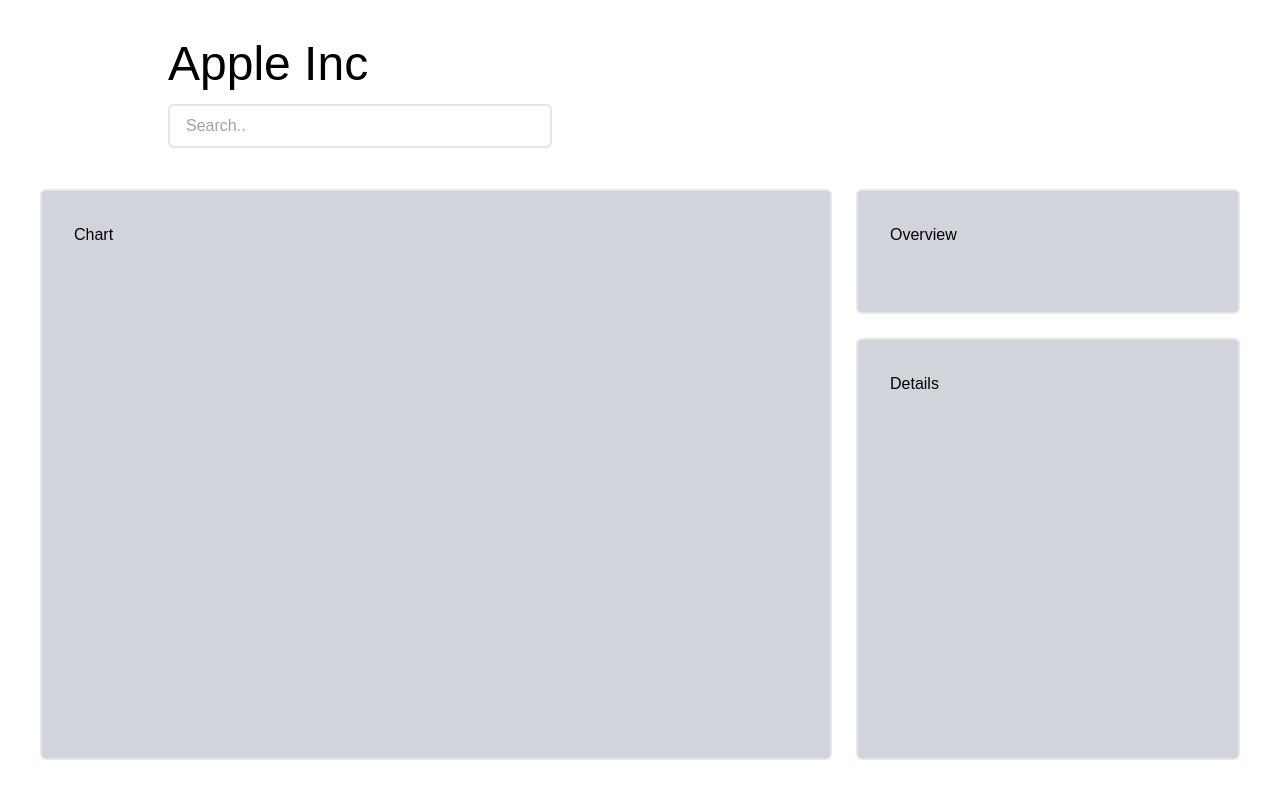
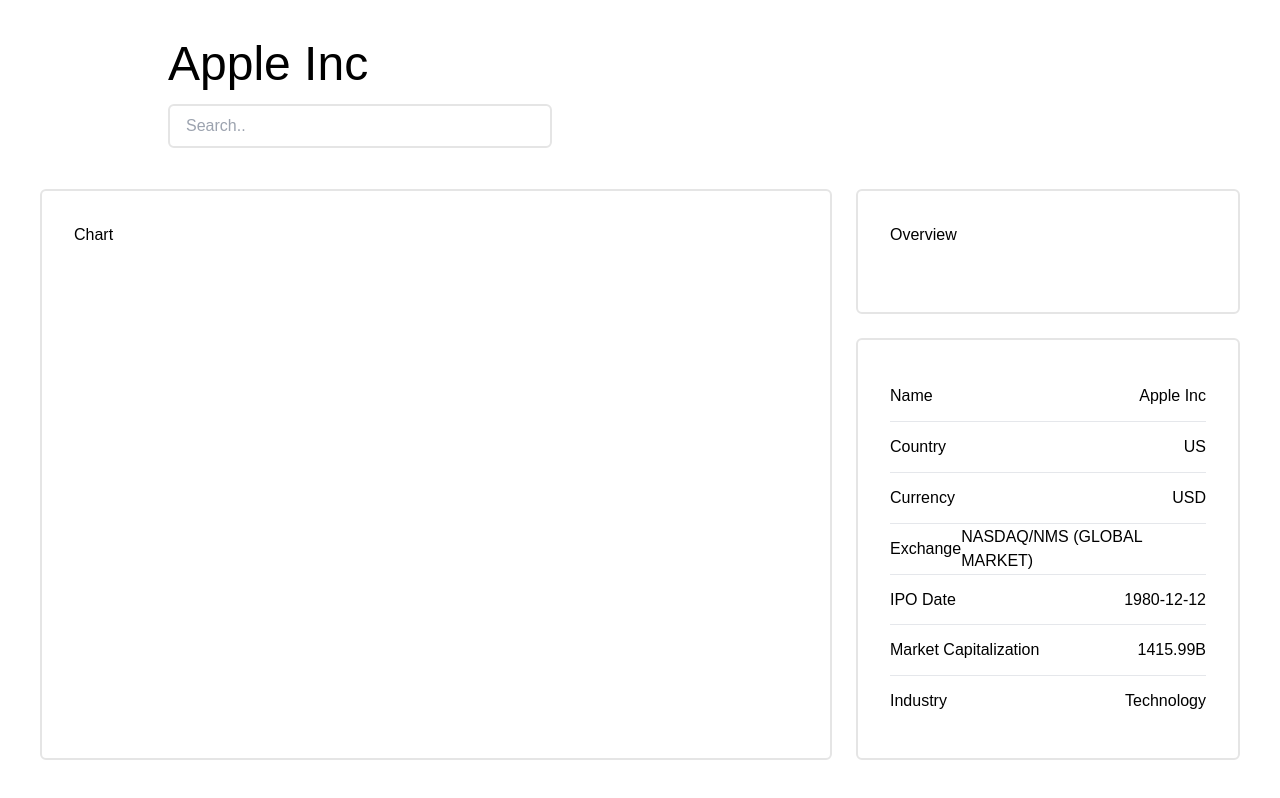
Before and after one commit to smeetChheda/stock-dashboard, a React (Create React App) app: page / in a window 1280 px wide. Built offline with nearby package versions, Linux system fonts and the light colour scheme; the HTML template or start-up script is replaced by a standard one.

Commit message:
details component

```diff
--- a/src/components/Card.jsx
+++ b/src/components/Card.jsx
@@ -2,7 +2,7 @@
 
 export default function Card({ children }) {
     return (
-        <div className="w-full h-full rounded-md relative p-8 border-2 bg-gray-300">
+        <div className="w-full h-full rounded-md relative p-8 border-2 bg-white border-neutral-200">
             {children}
         </div>
     )
--- a/src/components/Dashboard.jsx
+++ b/src/components/Dashboard.jsx
@@ -2,6 +2,7 @@
 import Card from './Card';
 import { mockCompanyProfile } from '../consts/mock';
 import Header from './Header';
+import Details from './Details';
 
 export default function Dashboard() {
     return (
@@ -22,9 +23,7 @@
                 </Card>
             </div>
             <div className="row-span-2 xl:row-span-3">
-                <Card>
-                    Details
-                </Card>
+                <Details details={mockCompanyProfile}/>
             </div>
 
         </div>
--- /dev/null
+++ b/src/components/Details.jsx
@@ -0,0 +1,34 @@
+import React from "react";
+import Card from "./Card";
+
+export default function Details({details}) {
+    const detailsList = {
+        name: "Name",
+        country: "Country",
+        currency: "Currency",
+        exchange: "Exchange",
+        ipo: "IPO Date",
+        marketCapitalization: "Market Capitalization",
+        finnhubIndustry: "Industry",
+    };
+
+    const convertMillionsToBillions = (number) => {
+        return (number/1000).toFixed(2);
+    }
+
+    return (
+        <Card>
+            <ul className="w-full h-full flex flex-col justify-between divide-y-1">
+                {Object.keys(detailsList).map((item) => {
+                    return <li key={item} className="flex-1 flex justify-between items-center">
+                        <span>{detailsList[item]}</span>
+                        <span>{item === "marketCapitalization"
+                            ? `${convertMillionsToBillions(details[item])}B`
+                            : details[item]}
+                        </span>
+                    </li>
+                })}
+            </ul>
+        </Card>
+    )
+}
```
